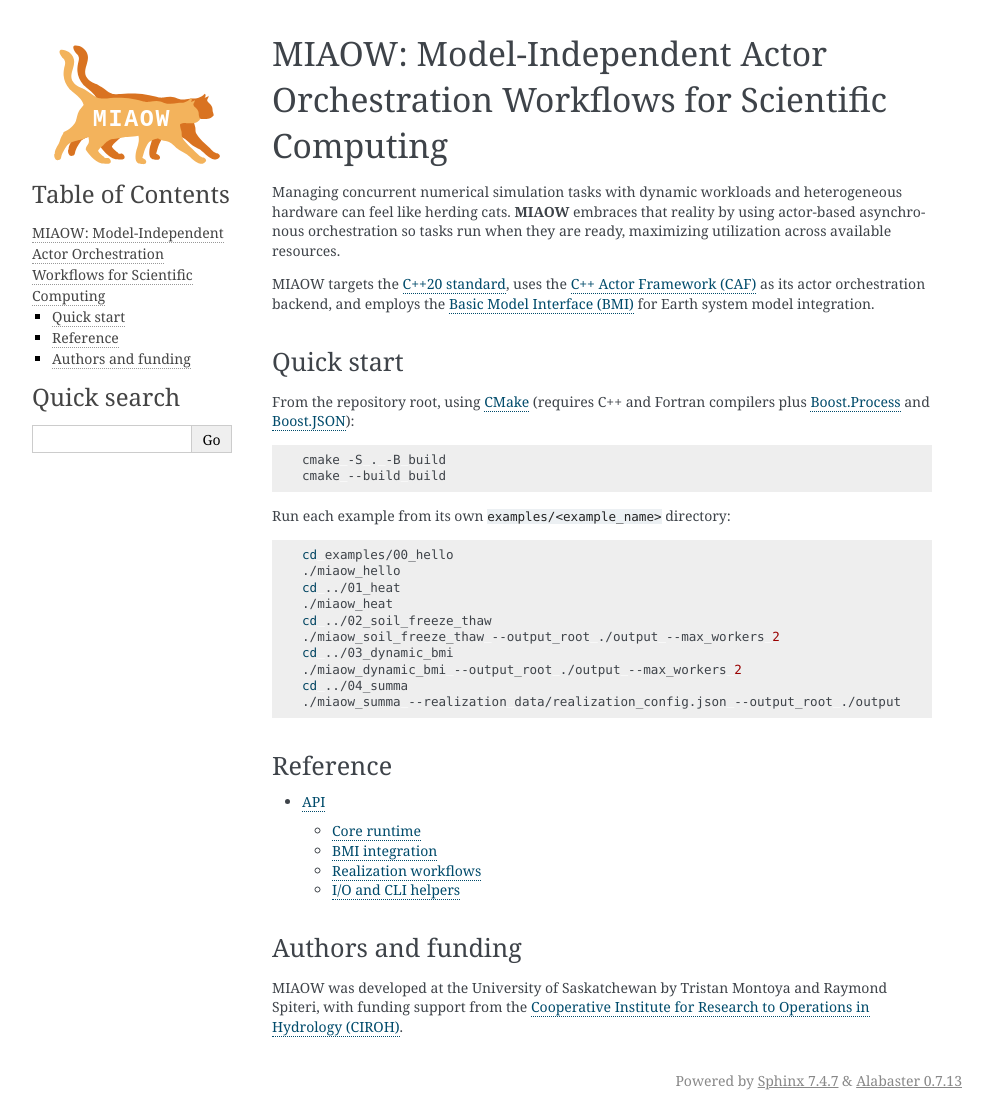
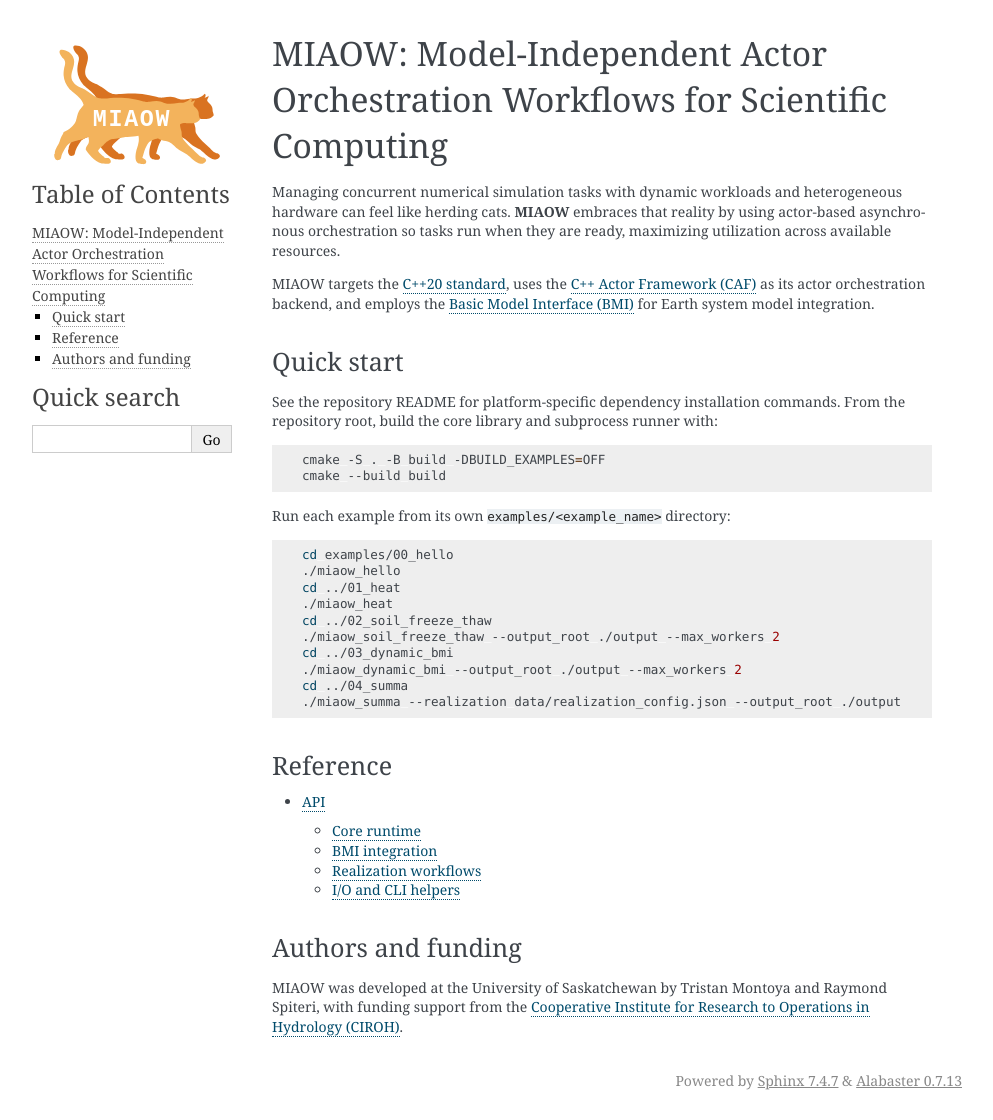
Before and after one commit to uofs-simlab/miaow-framework, a Sphinx documentation site: the page built from docs/index.rst, in a window 1280 px wide. Shown: the whole page, without its empty margins (148-1141 px from the left). Built offline with Sphinx 7.4.7, drawn with Linux system fonts in a browser that asks for light colours; the version number could not be read and is left out.

Commit message:
update readme

```diff
--- a/docs/index.rst
+++ b/docs/index.rst
@@ -15,14 +15,13 @@ system model integration.
 Quick start
 -----------
 
-From the repository root, using `CMake <https://cmake.org/>`_ (requires C++ and
-Fortran compilers plus
-`Boost.Process <https://www.boost.org/doc/libs/release/libs/process/>`_ and
-`Boost.JSON <https://www.boost.org/doc/libs/release/libs/json/>`_):
+See the repository README for platform-specific dependency installation
+commands. From the repository root, build the core library and subprocess
+runner with:
 
 .. code-block:: sh
 
-   cmake -S . -B build
+   cmake -S . -B build -DBUILD_EXAMPLES=OFF
    cmake --build build
 
 Run each example from its own ``examples/<example_name>`` directory:
```
Also changed, not shown: README.md (+2 -2 lines).
